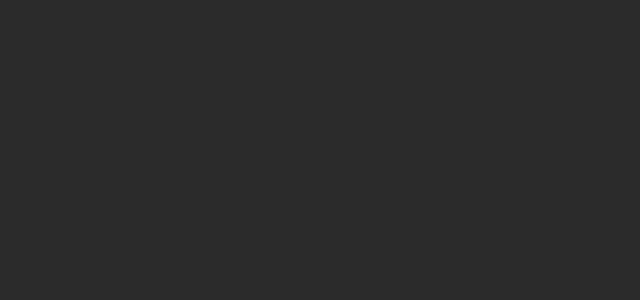
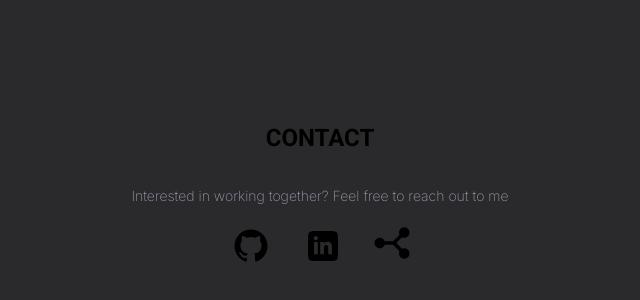
Before and after one commit to codeia94/portfolio-website, a Next.js app: page / in a window 1280 px wide. Shown: the part 1804-2104 px from the top of the page, without its empty margins (320-960 px from the left). Before the commit the page ends 1600 px from the top, so only its background shows below. Built offline with nearby package versions, Linux system fonts and the light colour scheme.

Commit message:
contact page with icons embedded with links

```diff
--- a/app/(pages)/about/page.tsx
+++ b/app/(pages)/about/page.tsx
@@ -2,7 +2,7 @@
 	return (
 		<section className='min-h-screen h-screen flex flex-col justify-center items-center '>
 			<div className='title'>About</div>
-			<div className='text-sm text-center font-extralight text-coin'>
+			<div className='text-sm text-center content'>
 				<p className='pb-4'>Music and coding — what's the difference? They're both about using your fingers to create something extraordinary. While music produces sound that resonates with the soul, coding crafts visual experiences that captivate the eyes. For me, it's just a different instrument, and the output is no less magical.</p>
 				<p className='pb-4'>After a decade in the music industry, I discovered a new passion in software engineering when I stumbled upon the magical world of web development. I decided to dive into
 				<a href='https://www.theodinproject.com/' target='_blank'className='text-white font-normal hover:text-teal'> The Odin Project </a>and soon found myself tumbling headfirst into the rabbit hole of coding.</p>
--- a/app/(pages)/contact/page.tsx
+++ b/app/(pages)/contact/page.tsx
@@ -0,0 +1,27 @@
+export default function Contact () {
+	return (
+		<section className='min-h-screen h-screen flex flex-col justify-center items-center '>
+			<div className='title'>Contact</div>
+			<div className='text-sm text-center content'>
+				<p className='pb-4'>Interested in working together? Feel free to reach out to me</p>
+			</div>
+			<div className='flex space-x-6'>
+				<a href='https://github.com/codeia94' target='_blank'>
+					<svg className='fill-current' xmlns='http://www.w3.org/2000/svg' viewBox="0 0 64 64" width="48px" height="48px">
+						<path d="M32,10c12.15,0,22,9.85,22,22c0,9.768-6.369,18.045-15.179,20.916c0.002-0.008,0.006-0.021,0.006-0.021	s-1.485-0.696-1.453-1.938c0.035-1.367,0-4.556,0-5.727c0-2.01-1.272-3.434-1.272-3.434s9.977,0.112,9.977-10.533	c0-4.107-2.147-6.245-2.147-6.245s1.128-4.385-0.39-6.245c-1.701-0.184-4.749,1.626-6.05,2.472c0,0-2.062-0.846-5.492-0.846	c-3.43,0-5.492,0.846-5.492,0.846c-1.301-0.846-4.348-2.656-6.05-2.472c-1.518,1.86-0.39,6.245-0.39,6.245s-2.147,2.137-2.147,6.245	c0,10.645,9.977,10.533,9.977,10.533s-1.005,1.136-1.225,2.806c-0.696,0.236-1.721,0.528-2.549,0.528	c-2.165,0-3.812-2.105-4.416-3.078c-0.595-0.96-1.815-1.766-2.953-1.766c-0.749,0-1.115,0.375-1.115,0.803s1.05,0.727,1.743,1.521	c1.461,1.674,1.435,5.438,6.641,5.438c0.565,0,1.719-0.139,2.588-0.256c-0.005,1.185-0.007,2.436,0.012,3.167	c0.031,1.242-1.453,1.938-1.453,1.938s0.004,0.012,0.006,0.021C16.369,50.045,10,41.768,10,32C10,19.85,19.85,10,32,10z"/>
+					</svg>
+				</a>
+				<a href='https://www.linkedin.com/in/leiaooi1994/' target='_blank'>
+				<svg className='fill-current' xmlns="http://www.w3.org/2000/svg"  viewBox="0 0 64 64" width="48px" height="48px">
+					<path d="M40.227,12C51.145,12,52,12.854,52,23.773v16.453C52,51.145,51.145,52,40.227,52H23.773C12.855,52,12,51.145,12,40.227	V23.773C12,12.854,12.855,12,23.773,12H40.227z M25.029,43V26.728h-5.057V43H25.029z M22.501,24.401	c1.625,0,2.947-1.322,2.947-2.949c0-1.625-1.322-2.947-2.947-2.947c-1.629,0-2.949,1.32-2.949,2.947S20.87,24.401,22.501,24.401z M44,43v-8.925c0-4.382-0.946-7.752-6.067-7.752c-2.46,0-4.109,1.349-4.785,2.628H33.08v-2.223h-4.851V43h5.054v-8.05	c0-2.122,0.405-4.178,3.036-4.178c2.594,0,2.628,2.427,2.628,4.315V43H44z"/>
+				</svg>
+				</a>
+				<a href='mailto:leiaooi.94@gmail.com'>
+				<svg  className='fill-current' xmlns="http://www.w3.org/2000/svg"  viewBox="0 0 24 24" width="42px" height="42px">
+					<path d="M 19 3 C 17.346 3 16 4.346 16 6 C 16 6.4617584 16.113553 6.8939944 16.300781 7.2851562 L 12.585938 11 L 7.8164062 11 C 7.4021391 9.8387486 6.3016094 9 5 9 C 3.346 9 2 10.346 2 12 C 2 13.654 3.346 15 5 15 C 6.3016094 15 7.4021391 14.161251 7.8164062 13 L 12.585938 13 L 16.300781 16.714844 C 16.113553 17.106006 16 17.538242 16 18 C 16 19.654 17.346 21 19 21 C 20.654 21 22 19.654 22 18 C 22 16.346 20.654 15 19 15 C 18.538242 15 18.106006 15.113553 17.714844 15.300781 L 14.414062 12 L 17.714844 8.6992188 C 18.106006 8.8864466 18.538242 9 19 9 C 20.654 9 22 7.654 22 6 C 22 4.346 20.654 3 19 3 z"/>
+				</svg>
+				</a>
+			</div>
+		</section>
+	)
+}
--- a/app/(pages)/globals.css
+++ b/app/(pages)/globals.css
@@ -25,3 +25,7 @@
 .title {
 	@apply text-2xl font-bold mb-8 uppercase font-roboto;
 }
+
+.content {
+	@apply font-extralight text-coin;
+}
--- a/app/(pages)/page.tsx
+++ b/app/(pages)/page.tsx
@@ -1,11 +1,13 @@
 import HomePage from './home/page';
 import About from './about/page';
+import Contact from './contact/page';
 
 export default function Home() {
   return (
 		<main className='px-6'>
 			<HomePage />
 			<About />
+			<Contact />
 		</main>
   );
 }
```
Also changed, not shown: public/icons/connect.svg (added).
